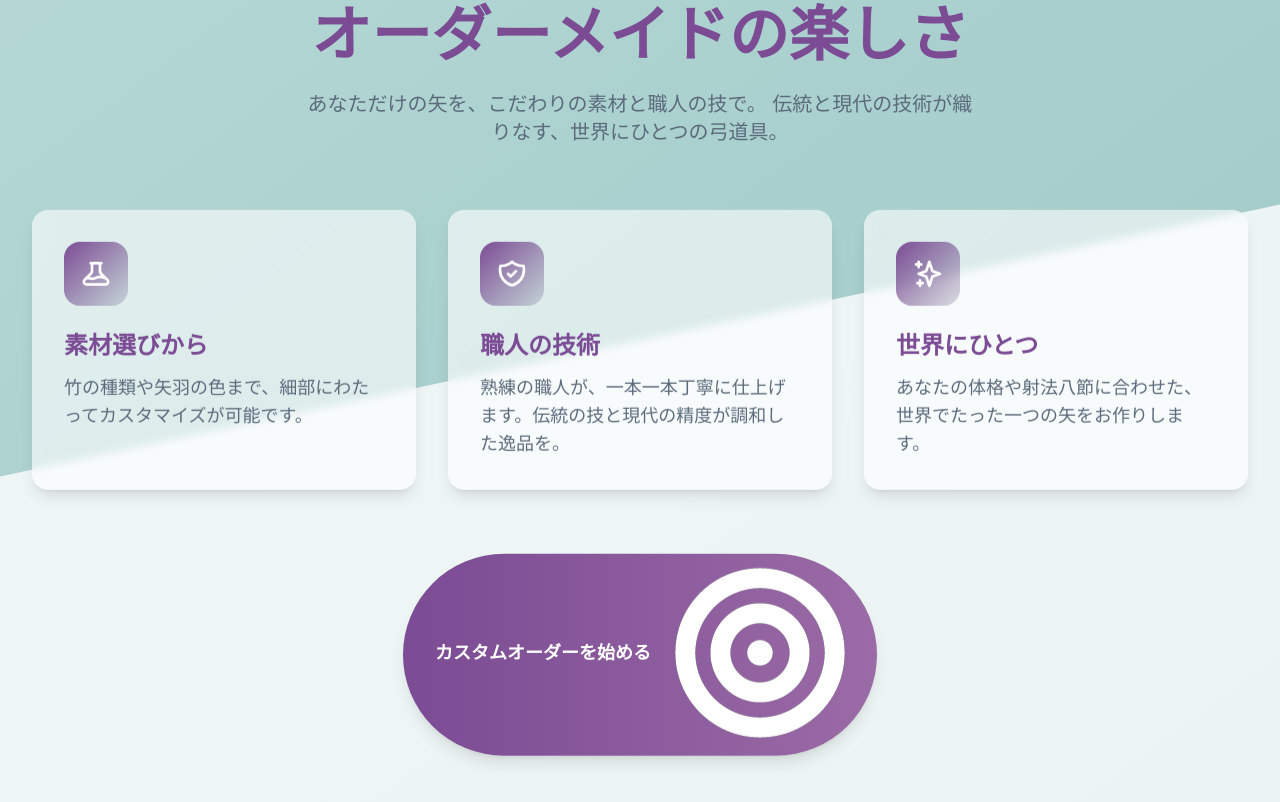
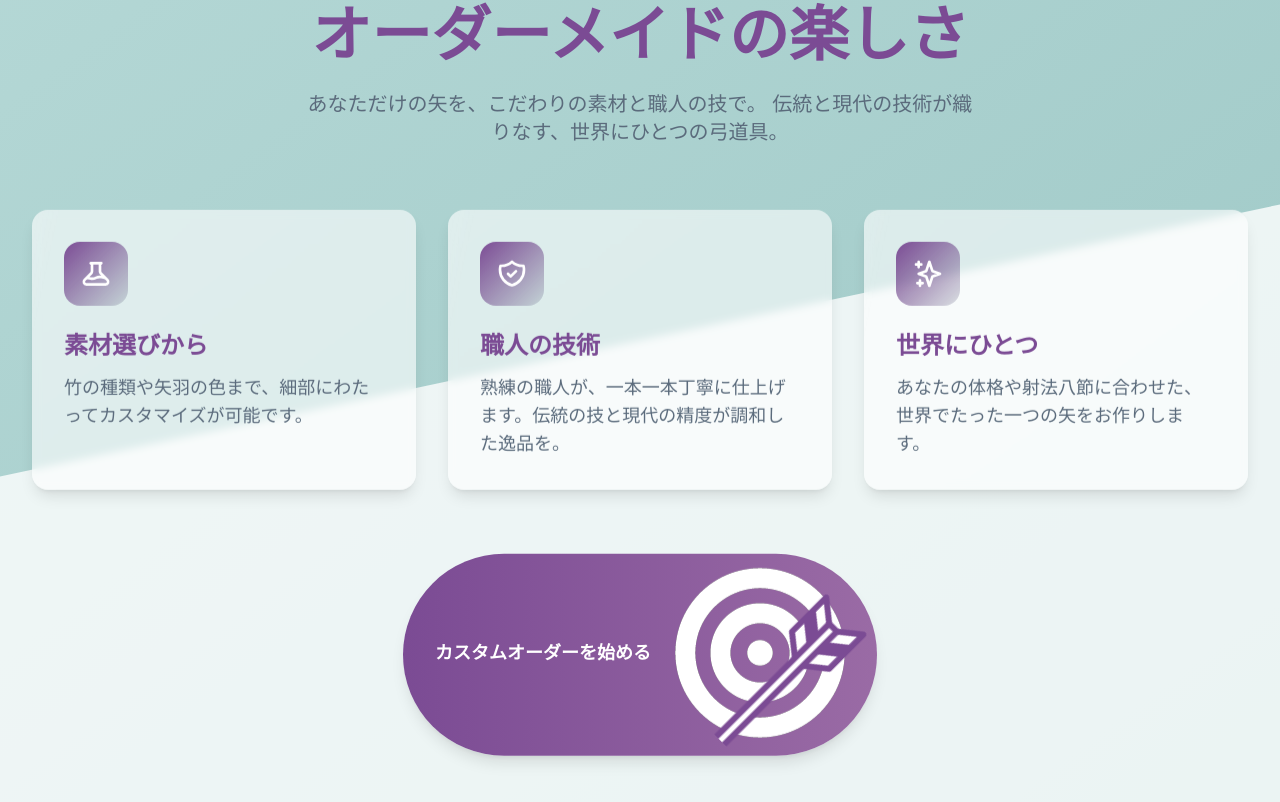
Before and after one commit to k-karasawa/photographs-portfolio, a Next.js app: page / in a window 1280 px wide. Shown: the part 920-1722 px from the top of the page. Built offline with nearby package versions, Linux system fonts and the light colour scheme.

Commit message:
scroll-animation

```diff
--- a/src/Sections/Custom/Custom.tsx
+++ b/src/Sections/Custom/Custom.tsx
@@ -1,10 +1,9 @@
 import { useRef } from 'react'
-import { motion, useScroll, useTransform, useAnimationControls } from 'framer-motion'
-import Image from 'next/image'
+import { motion, useScroll, useTransform } from 'framer-motion'
+import { AnimatedTargetButton } from '@/components/AnimatedTargetButton'
 
 export const CustomOrderSection = () => {
   const containerRef = useRef<HTMLDivElement>(null)
-  const controls = useAnimationControls()
 
   const { scrollYProgress } = useScroll({
     target: containerRef,
@@ -95,101 +94,9 @@ export const CustomOrderSection = () => {
           transition={{ duration: 1.2 }}
           className="mt-16 text-center"
         >
-          <motion.div
-            className="relative inline-block"
-            initial="initial"
-            animate="initial"
-            whileHover="hover"
-          >
-            <motion.button
-              variants={{
-                initial: {
-                  scale: 1,
-                  x: 0
-                },
-                hover: {
-                  scale: 1,
-                  x: 0
-                }
-              }}
-              animate={controls}
-              className="relative px-8 py-4 bg-gradient-to-r from-[#7B4B94] to-[#9A6BA5] text-white rounded-full text-lg font-bold hover:from-[#6A3A83] hover:to-[#895A94] transition-colors duration-300 shadow-lg hover:shadow-[#7B4B94]/25"
-            >
-              <span className="inline-flex items-center gap-6 -translate-y-0.5">
-                <span>
-                  カスタムオーダーを始める
-                </span>
-                <Image
-                  src="/icons/target.png"
-                  alt="Target"
-                  width={24}
-                  height={24}
-                  className="w-6 h-6"
-                  style={{ width: "auto", height: "auto" }}
-                />
-              </span>
-            </motion.button>
-
-            {/* 矢のアニメーション */}
-            <motion.div
-              variants={{
-                initial: {
-                  opacity: 0,
-                  x: 250,
-                  y: -300,
-                  scale: 0.5,
-                  rotate: -45,
-                  transition: {
-                    opacity: {
-                      duration: 0
-                    }
-                  }
-                },
-                hover: {
-                  opacity: 1,
-                  x: -11,
-                  y: -27,
-                  scale: 1,
-                  rotate: -45,
-                  transition: {
-                    type: "spring",
-                    stiffness: 300,
-                    damping: 20,
-                    mass: 0.4,
-                    delay: 0.1,
-                    opacity: {
-                      duration: 0.15,
-                      ease: "easeOut"
-                    }
-                  }
-                }
-              }}
-              onAnimationComplete={(definition) => {
-                if (definition === "hover") {
-                  controls.start({
-                    scale: [1, 0.97, 1.01, 0.99, 1],
-                    x: [0, -1.5, 0.5, -0.5, 0],
-                    rotate: [0, -0.3, 0.3, -0.1, 0],
-                    transition: {
-                      duration: 0.25,
-                      times: [0, 0.15, 0.3, 0.5, 1],
-                      ease: [0.19, 1, 0.22, 1]
-                    }
-                  })
-                }
-              }}
-              className="absolute top-0 -right-2 -translate-y-[10%] pointer-events-none"
-            >
-              <Image
-                src="/icons/arrow.png"
-                alt="Arrow"
-                width={45}
-                height={12}
-                className="w-16"
-                style={{ width: "auto", height: "auto" }}
-              />
-            </motion.div>
-          </motion.div>
+          <AnimatedTargetButton triggerOnScroll={true}>
+            カスタムオーダーを始める
+          </AnimatedTargetButton>
         </motion.div>
       </motion.div>
     </section>
--- /dev/null
+++ b/src/components/AnimatedTargetButton.tsx
@@ -0,0 +1,125 @@
+import { motion, useAnimationControls } from 'framer-motion'
+import Image from 'next/image'
+import { ReactNode } from 'react'
+
+type AnimatedTargetButtonProps = {
+  children: ReactNode
+  onClick?: () => void
+  className?: string
+  triggerOnScroll?: boolean  // スクロールトリガーを有効にするかどうか
+}
+
+export const AnimatedTargetButton = ({
+  children,
+  onClick,
+  className = "",
+  triggerOnScroll = false
+}: AnimatedTargetButtonProps) => {
+  const controls = useAnimationControls()
+
+  return (
+    <motion.div
+      className="relative inline-block"
+      initial="initial"
+      animate="initial"
+      whileHover="hover"
+      whileInView={triggerOnScroll ? "hover" : undefined}  // スクロール時のアニメーション
+      viewport={{ once: false, margin: "-100px" }}  // ビューポートの設定
+      onViewportLeave={() => {
+        if (triggerOnScroll) {
+          controls.start("initial")  // ビューポートから外れたら初期状態に
+        }
+      }}
+    >
+      <motion.button
+        onClick={onClick}
+        variants={{
+          initial: {
+            scale: 1,
+            x: 0
+          },
+          hover: {
+            scale: 1,
+            x: 0
+          }
+        }}
+        animate={controls}
+        className={`relative px-8 py-4 bg-gradient-to-r from-[#7B4B94] to-[#9A6BA5] text-white rounded-full text-lg font-bold hover:from-[#6A3A83] hover:to-[#895A94] transition-colors duration-300 shadow-lg hover:shadow-[#7B4B94]/25 ${className}`}
+      >
+        <span className="inline-flex items-center gap-6 -translate-y-0.5">
+          <span>
+            {children}
+          </span>
+          <Image
+            src="/icons/target.png"
+            alt="Target"
+            width={24}
+            height={24}
+            className="w-6 h-6"
+            style={{ width: "auto", height: "auto" }}
+          />
+        </span>
+      </motion.button>
+
+      {/* 矢のアニメーション */}
+      <motion.div
+        variants={{
+          initial: {
+            opacity: 0,
+            x: 250,
+            y: -300,
+            scale: 0.5,
+            rotate: -45,
+            transition: {
+              opacity: {
+                duration: 0
+              }
+            }
+          },
+          hover: {
+            opacity: 1,
+            x: -11,
+            y: -27,
+            scale: 1,
+            rotate: -45,
+            transition: {
+              type: "spring",
+              stiffness: 300,
+              damping: 20,
+              mass: 0.4,
+              delay: 0.1,
+              opacity: {
+                duration: 0.15,
+                ease: "easeOut"
+              }
+            }
+          }
+        }}
+        onAnimationComplete={(definition) => {
+          if (definition === "hover") {
+            controls.start({
+              scale: [1, 0.97, 1.01, 0.99, 1],
+              x: [0, -1.5, 0.5, -0.5, 0],
+              rotate: [0, -0.3, 0.3, -0.1, 0],
+              transition: {
+                duration: 0.25,
+                times: [0, 0.15, 0.3, 0.5, 1],
+                ease: [0.19, 1, 0.22, 1]
+              }
+            })
+          }
+        }}
+        className="absolute top-0 -right-2 -translate-y-[10%] pointer-events-none"
+      >
+        <Image
+          src="/icons/arrow.png"
+          alt="Arrow"
+          width={45}
+          height={12}
+          className="w-16"
+          style={{ width: "auto", height: "auto" }}
+        />
+      </motion.div>
+    </motion.div>
+  )
+}
```
Also changed, not shown: public/icons/arrow-0.png (deleted), public/icons/arrow-10.png (deleted).
